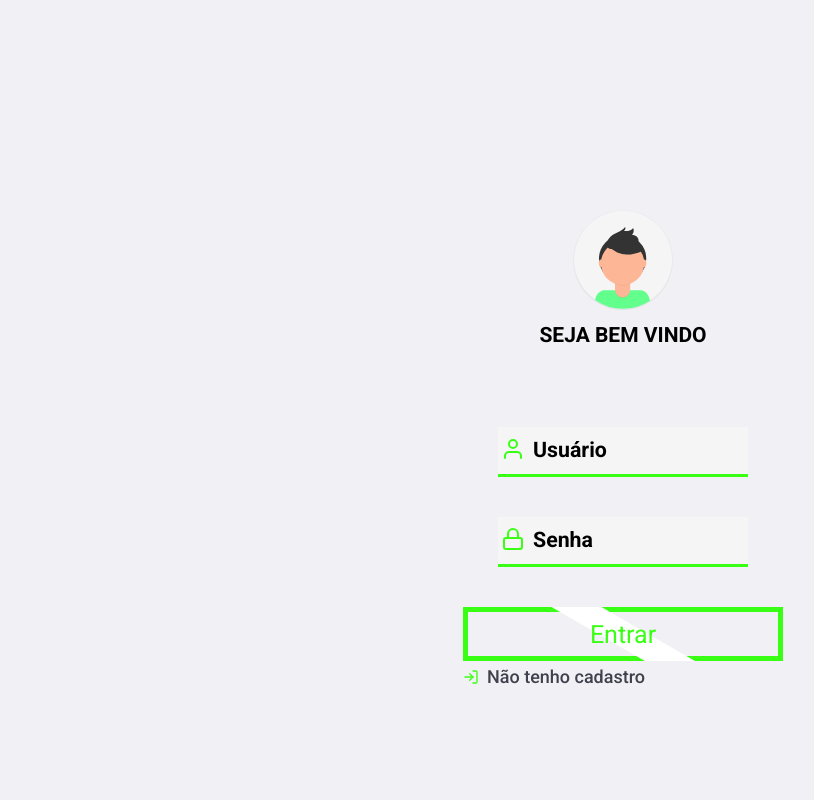
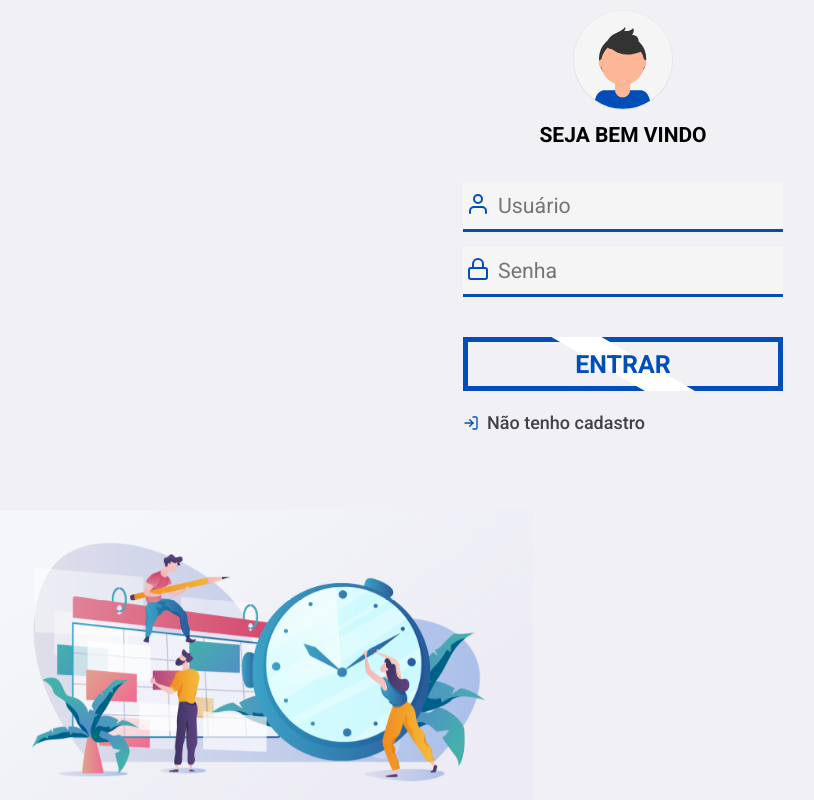
Before and after one commit to CaioHenriqueMachado/VIPER-TASKS-project, a React (Create React App) app in the folder web/: page / in a window 1280 px wide. Shown: the whole page, without its empty margins (17-831 px from the left). Built offline with nearby package versions, Linux system fonts and the light colour scheme.

Commit message:
ajustes login

```diff
--- a/web/src/global.css
+++ b/web/src/global.css
@@ -21,7 +21,6 @@ div.container {
 
 div.center {
   display: flex;
-  align-items: center;
   justify-content: center;
 }
 
--- a/web/src/pages/Logon/index.js
+++ b/web/src/pages/Logon/index.js
@@ -51,21 +51,20 @@ return(
 					<form onSubmit={handleLogon}>
 						<div className="input">
 							<input
-								// onFocus={ () => {effectFocus('logonInput')}}
+								placeholder="Usuário"
 								className='logon'
 								value={login}
 								onChange={ e => setLogin(e.target.value) }
 								minLength='8'
 								maxLength='20'
 							/>
-							<div className="placeholder" id='fff'>Usuário</div>
 							<div className="icon">
-							<FiUser className="icon" size={24} color="#39ff14"/>
+							<FiUser className="icon" size={24} color="#014eb9"/>
 							</div>
 						</div>
 						<div className="input">
 							<input
-								onFocus={ () => {effectFocus('passwordInput')}}
+								placeholder="Senha"
 								className='logon'
 								type="password"
 								value={password}
@@ -73,9 +72,8 @@ return(
 								minLength='8'
 								maxLength='20'
 							/>
-							<div className="placeholder" id='fff'>Senha</div>
 							<div className="icon">
-							<FiLock className="icon" size={24} color="#39ff14"/>
+							<FiLock className="icon" size={24} color="#014eb9"/>
 							</div>
 						</div>
 
@@ -84,12 +82,12 @@ return(
         		</button>
 					</form>
 					<Link to="/register" className="back-link">
-						<FiLogIn size={16} color="#39ff14"/>Não tenho cadastro
+						<FiLogIn size={16} color="#014eb9"/>Não tenho cadastro
 					</Link>
 				</section>
-				{/* <div className="painel-logon">
+				<div className="painel-logon">
 					<img src={wallpaperLogon} alt="painel" width={300}/>
-				</div> */}
+				</div>
 			<Error message={message} validate={validate} />
 		</div>
 	</>
--- a/web/src/pages/Logon/styles.css
+++ b/web/src/pages/Logon/styles.css
@@ -1,15 +1,14 @@
 section.loginScreen{
-  /* background-color: green; */
   width: 320px;
-  height: 380px;
+  height: 400px;
+  margin-top: 10px;
 }
 
 form {
-  /* background-color: black; */
   width: 100%;
-  height: 80%;
+  height: 250px;
   text-align: center;
-  padding-top: 30px;
+  padding-top: 10px;
 }
 
 h1.logon {
@@ -19,22 +18,11 @@ h1.logon {
 
 div.input {
   display: flex;
-  width: 250px;
+  width: 100%;
   height: 50px;
   background-color: whitesmoke;
-  margin: 40px auto;
+  margin: 15px 0px;
   position: relative;
-}
-
-div.placeholder {
-  height: 30px;
-  font-size: 16pt;
-  font-weight: bold;
-  position: absolute;
-  top: 10px;
-  left: 35px;
-  transition: .3s;
-  z-index: 1;
 }
 
 div.icon {
@@ -58,27 +46,22 @@ input.logon {
   background-color: rgba(150, 1, 1, 0);
   z-index: 2;
   margin: 0;
-  border-bottom: 3px solid #39ff14;
+  border-bottom: 3px solid #014eb9;
 }
 
-div.input input:focus ~ div.placeholder.focus{
-  transition: .3s;
-  top: -25px;
-  color: #39ff14;
-}
 
-/* .logon-container div.painel-logon {
+.container div.painel-logon {
 	z-index: -100;
 	height: 100%;
 	width: 100%;
 	position: fixed;
 }
-.logon-container div.painel-logon img {
+.container div.painel-logon img {
 	position: absolute;
 	width: 550px;
 	bottom: 0;
 	left: 0;
-} */
+}
 
 
 
@@ -91,12 +74,15 @@ button.login-button {
   position: relative;
   padding: 0.5em 2.2em;
   font-size: 25px;
+  font-weight: bold;
+  text-transform: uppercase;
   background: transparent;
   cursor: pointer;
   user-select: none;
   outline: none;
-  color: #39ff14;
+  color: #014eb9;
   overflow: hidden;
+  margin: 40px 0px;
 }
 
 button.login-button span {
@@ -107,7 +93,7 @@ button.login-button span {
   height: 100%;
   background: transparent;
   z-index: -1;
-  border: 5px solid #39ff14;
+  border: 5px solid #014eb9;
 }
 
 button.login-button span::before {
@@ -119,13 +105,13 @@ button.login-button span::before {
   top: 50%;
   left: 50%;
   transform: translate(-50%, -50%) rotate(-60deg);
-  transition: all .5s;
+  transition: all 1s;
 }
 
 button.login-button:hover span::before, button.login-button:focus span::before {
-  transform: translate(-50%, -50%) rotate(45deg);
+  transform: translate(-50%, -50%) rotate(30deg);
   width: 100%;
-  background: #39ff14;
+  background: #014eb9;
 }
 
 button.login-button:hover, button.login-button:focus {
```
Also changed, not shown: web/src/assests/avatar.svg.
